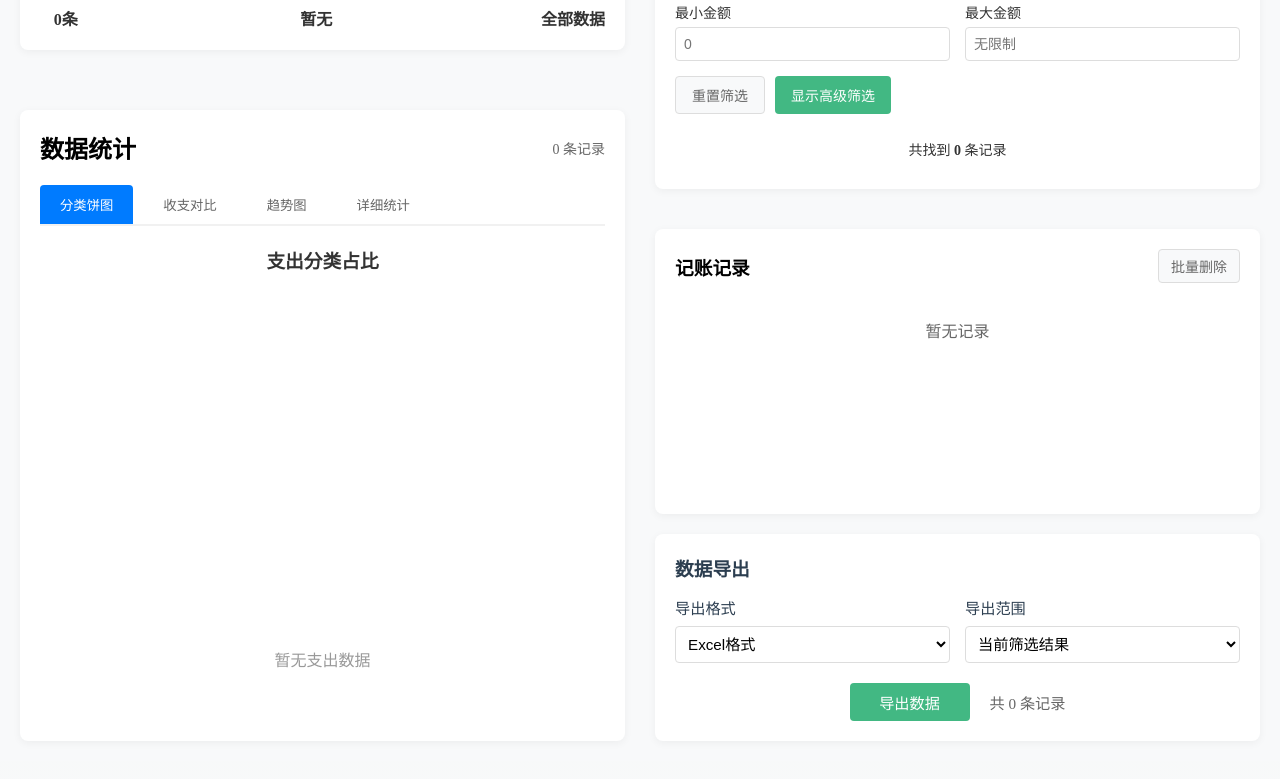
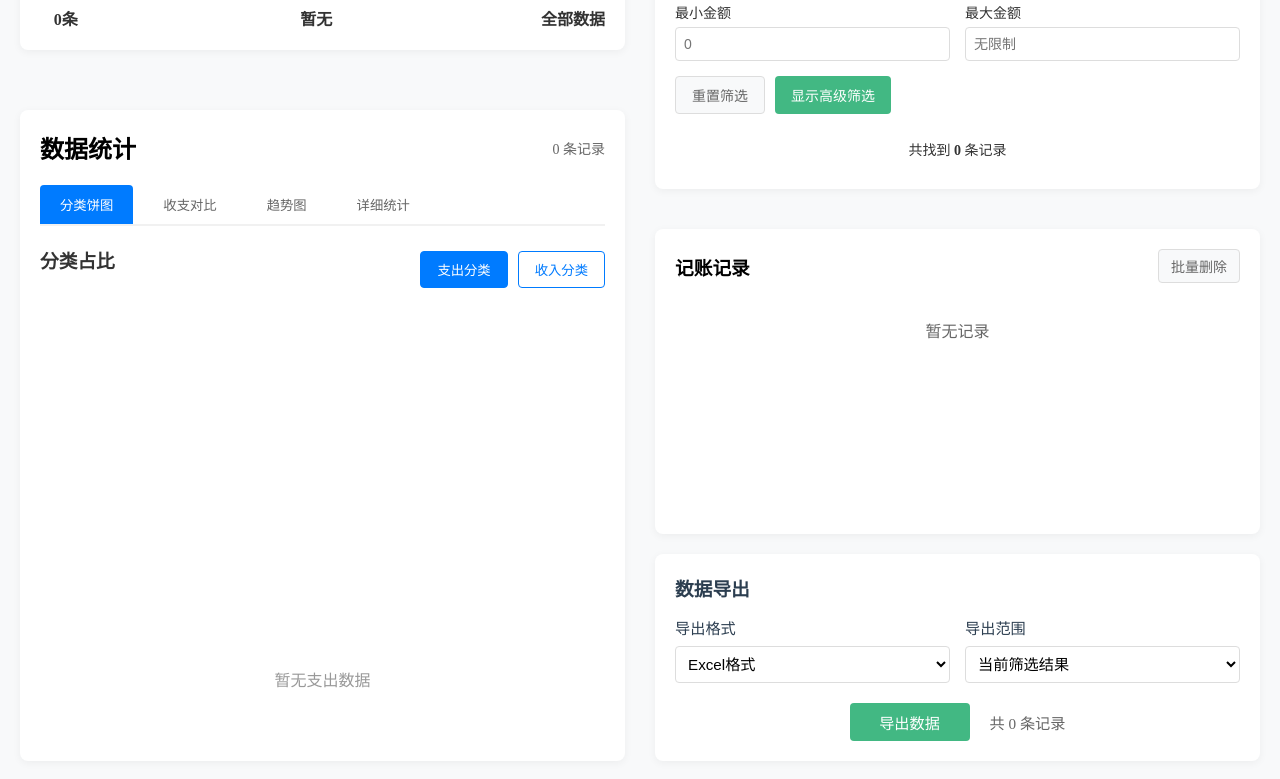
Before and after one commit to icter99/onlineAccount, a Vue app: page / in a window 1280 px wide. Shown: the part 838-1617 px from the top of the page. Built offline with nearby package versions, Linux system fonts and the light colour scheme.

Commit message:
微调：添加“数据统计”的收入分类饼图；改变配色方案；

```diff
--- a/src/components/AddRecordForm.vue
+++ b/src/components/AddRecordForm.vue
@@ -199,14 +199,14 @@ const downloadTemplate = () => {
             amount: 100.00,
             category: '餐饮',
             date: new Date().toISOString().split('T')[0],
-            note: '午餐'
+            note: '示例备注'
         },
         {
             type: '收入',
             amount: 5000.00,
             category: '工资',
             date: new Date().toISOString().split('T')[0],
-            note: '月薪'
+            note: '示例备注'
         }
     ];
 
--- a/src/components/EnhancedChart.vue
+++ b/src/components/EnhancedChart.vue
@@ -20,9 +20,23 @@
         <div class="chart-content">
             <!-- 支出分类饼图 -->
             <div v-show="activeChart === 'pie'" class="chart-section">
-                <h3>支出分类占比</h3>
+                <div class="pie-controls">
+                    <h3>分类占比</h3>
+                    <div class="pie-type-switch">
+                        <button @click="pieType = 'expense'" :class="{ active: pieType === 'expense' }"
+                            class="switch-btn">
+                            支出分类
+                        </button>
+                        <button @click="pieType = 'income'" :class="{ active: pieType === 'income' }"
+                            class="switch-btn">
+                            收入分类
+                        </button>
+                    </div>
+                </div>
                 <canvas ref="pieCanvas" width="400" height="300"></canvas>
-                <div v-if="expenseCategories.length === 0" class="no-data">暂无支出数据</div>
+                <div v-if="currentPieData.length === 0" class="no-data">
+                    暂无{{ pieType === 'expense' ? '支出' : '收入' }}数据
+                </div>
             </div>
 
             <!-- 收支对比柱状图 -->
@@ -112,6 +126,9 @@ const chartTabs = [
     { key: 'summary', label: '详细统计' }
 ];
 
+// 添加饼图类型状态
+const pieType = ref('expense');
+
 // 判断是否处于筛选状态
 const isFiltered = computed(() => {
     return props.filteredRecords.length !== accountStore.records.length;
@@ -126,6 +143,22 @@ const expenseCategories = computed(() => {
             categories[r.category] = (categories[r.category] || 0) + r.amount;
         });
     return Object.entries(categories).map(([category, amount]) => ({ category, amount }));
+});
+
+// 添加收入分类数据计算属性
+const incomeCategories = computed(() => {
+    const categories = {};
+    props.filteredRecords
+        .filter(r => r.type === '收入')
+        .forEach(r => {
+            categories[r.category] = (categories[r.category] || 0) + r.amount;
+        });
+    return Object.entries(categories).map(([category, amount]) => ({ category, amount }));
+});
+
+// 当前饼图数据
+const currentPieData = computed(() => {
+    return pieType.value === 'expense' ? expenseCategories.value : incomeCategories.value;
 });
 
 // 月度数据（基于筛选后的数据）
@@ -177,39 +210,84 @@ const monthlyStats = computed(() => {
 
 // 初始化饼图
 const initPieChart = async () => {
-    if (!pieCanvas.value || expenseCategories.value.length === 0) return;
+    if (!pieCanvas.value || currentPieData.value.length === 0) return;
 
     if (pieChart) pieChart.destroy();
 
     await nextTick();
     const ctx = pieCanvas.value.getContext('2d');
 
+    // 支出饼图使用暖色调，体现消费特点
+    const expenseColors = [
+        '#FF6B6B', // 明亮的红色
+        '#FF9F43', // 温暖的橙色
+        '#FFD93D', // 明亮的黄色
+        '#6C5CE7', // 优雅的紫色
+        '#A29BFE', // 柔和的紫色
+        '#FF8B94', // 柔和的粉色
+        '#FFB8B8', // 浅粉色
+        '#FFD3B6', // 温暖的橙色
+        '#FFE5D4', // 浅橙色
+        '#FFA07A'  // 浅珊瑚色
+    ];
+
+    // 收入饼图使用冷色调，体现稳健特点
+    const incomeColors = [
+        '#2ECC71', // 翠绿色
+        '#27AE60', // 深绿色
+        '#3498DB', // 天蓝色
+        '#2980B9', // 深蓝色
+        '#1ABC9C', // 青绿色
+        '#16A085', // 深青绿色
+        '#4ECDC4', // 薄荷绿
+        '#45B7AF', // 深薄荷绿
+        '#7FDBFF', // 浅蓝色
+        '#39CCCC'  // 青色
+    ];
+
+    const colors = pieType.value === 'expense' ? expenseColors : incomeColors;
+
     pieChart = new Chart(ctx, {
         type: 'pie',
         data: {
-            labels: expenseCategories.value.map(item => item.category),
+            labels: currentPieData.value.map(item => item.category),
             datasets: [{
-                data: expenseCategories.value.map(item => item.amount),
-                backgroundColor: [
-                    '#FF6384', '#36A2EB', '#FFCE56', '#4BC0C0',
-                    '#9966FF', '#FF9F40', '#E7E9ED', '#71B37C',
-                    '#8E44AD', '#E67E22'
-                ],
-                hoverOffset: 4
+                data: currentPieData.value.map(item => item.amount),
+                backgroundColor: colors,
+                borderColor: '#ffffff',
+                borderWidth: 2,
+                hoverOffset: 8,
+                hoverBorderWidth: 3
             }]
         },
         options: {
             responsive: true,
             plugins: {
-                legend: { position: 'bottom' },
+                legend: {
+                    position: 'bottom',
+                    labels: {
+                        padding: 20,
+                        usePointStyle: true,
+                        pointStyle: 'circle'
+                    }
+                },
                 tooltip: {
                     callbacks: {
                         label: (ctx) => {
-                            const total = expenseCategories.value.reduce((sum, item) => sum + item.amount, 0);
+                            const total = currentPieData.value.reduce((sum, item) => sum + item.amount, 0);
                             const percentage = ((ctx.raw / total) * 100).toFixed(1);
                             return `${ctx.label}: ¥${ctx.raw.toFixed(2)} (${percentage}%)`;
                         }
-                    }
+                    },
+                    backgroundColor: 'rgba(255, 255, 255, 0.9)',
+                    titleColor: '#333',
+                    bodyColor: '#666',
+                    borderColor: '#ddd',
+                    borderWidth: 1,
+                    padding: 12,
+                    cornerRadius: 6,
+                    displayColors: true,
+                    usePointStyle: true
                 }
             }
         }
@@ -350,6 +428,11 @@ watch(activeChart, async () => {
 
 // 监听筛选数据变化
 watch(() => props.filteredRecords, initCharts, { deep: true });
+
+// 监听饼图类型变化
+watch(pieType, () => {
+    initPieChart();
+});
 
 // 组件挂载
 onMounted(() => {
@@ -534,6 +617,37 @@ canvas {
     color: #ff4757;
 }
 
+.pie-controls {
+    display: flex;
+    justify-content: space-between;
+    align-items: center;
+    margin-bottom: 20px;
+}
+
+.pie-type-switch {
+    display: flex;
+    gap: 10px;
+}
+
+.switch-btn {
+    padding: 8px 16px;
+    border: 1px solid #007bff;
+    background: transparent;
+    color: #007bff;
+    border-radius: 4px;
+    cursor: pointer;
+    transition: all 0.3s;
+}
+
+.switch-btn:hover {
+    background: rgba(0, 123, 255, 0.1);
+}
+
+.switch-btn.active {
+    background: #007bff;
+    color: white;
+}
+
 @media (max-width: 768px) {
     .chart-header {
         flex-direction: column;
```
